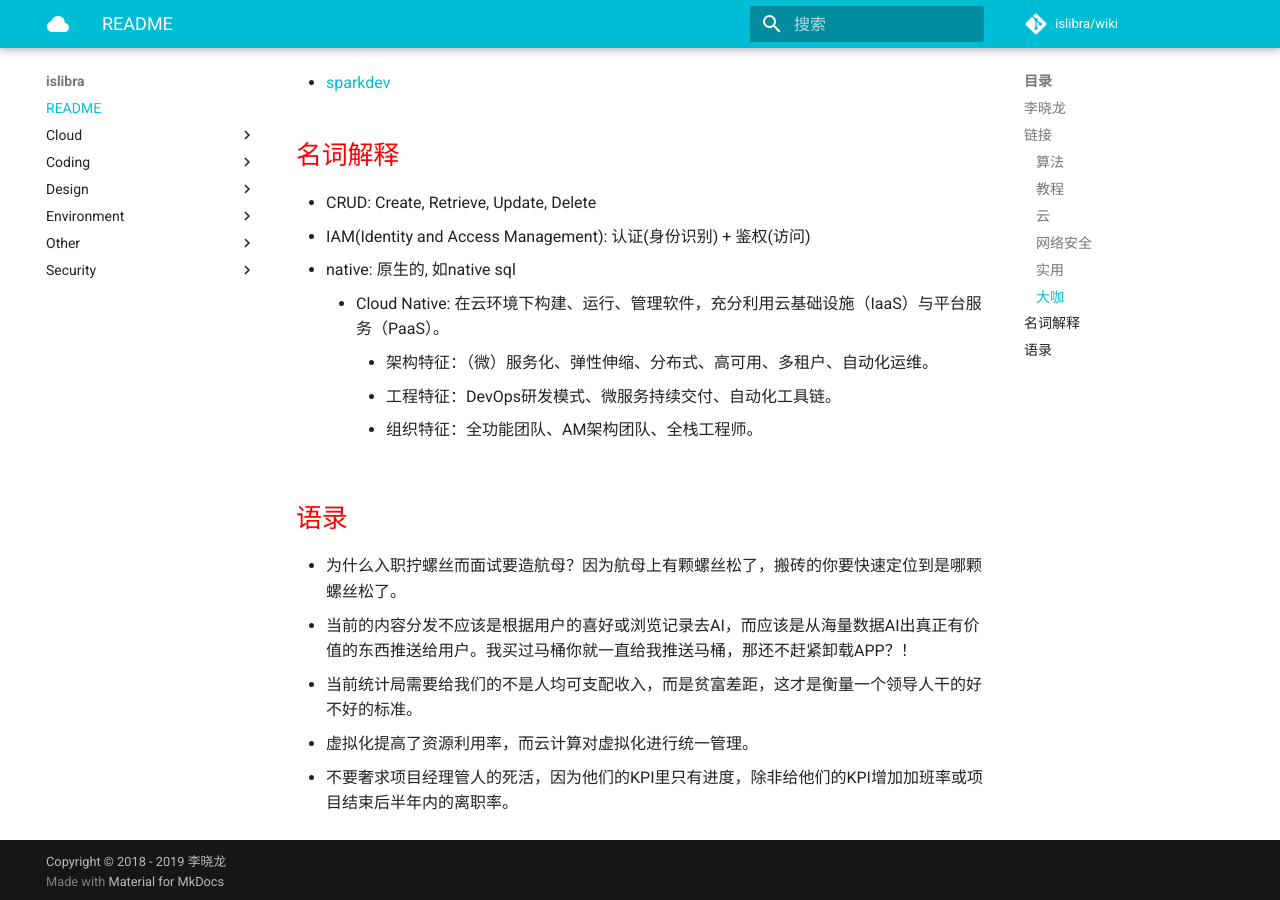
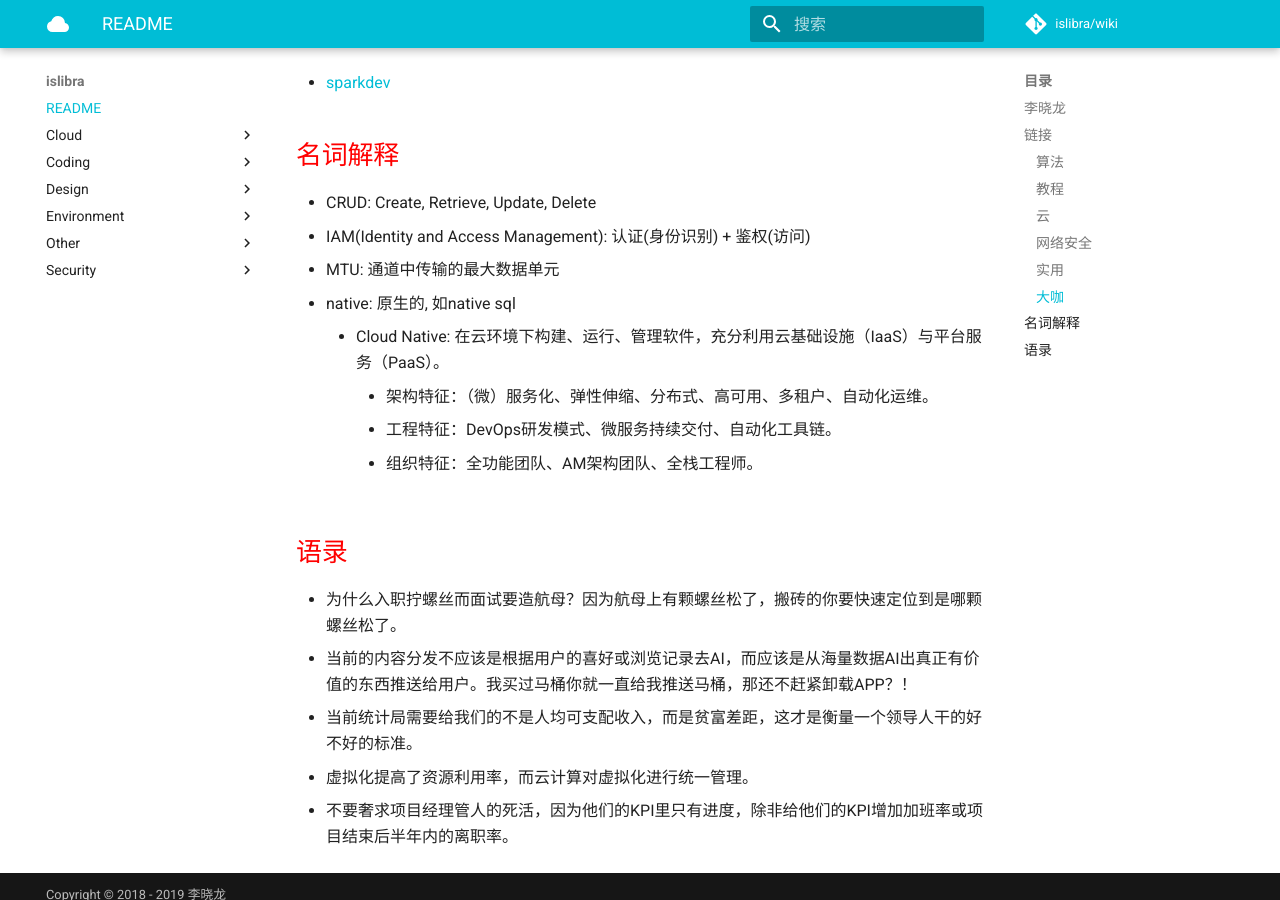
Before and after one commit to islibra/wiki, an MkDocs documentation site: the page built from docs/README.md, in a window 1280 px wide and 900 px high, scrolled down 1781 px. Built offline with MkDocs 1.6.1 and Material for MkDocs 9.7.7, drawn with Linux system fonts in a browser that asks for light colours; comment, search, counter and statistics services are not loaded.

Commit message:
Update README.md

```diff
--- a/docs/README.md
+++ b/docs/README.md
@@ -63,6 +63,7 @@
 
 - CRUD: Create, Retrieve, Update, Delete
 - IAM(Identity and Access Management): 认证(身份识别) + 鉴权(访问)
+- MTU: 通道中传输的最大数据单元
 - native: 原生的, 如native sql
     - Cloud Native: 在云环境下构建、运行、管理软件，充分利用云基础设施（IaaS）与平台服务（PaaS）。
         - 架构特征：（微）服务化、弹性伸缩、分布式、高可用、多租户、自动化运维。
```
